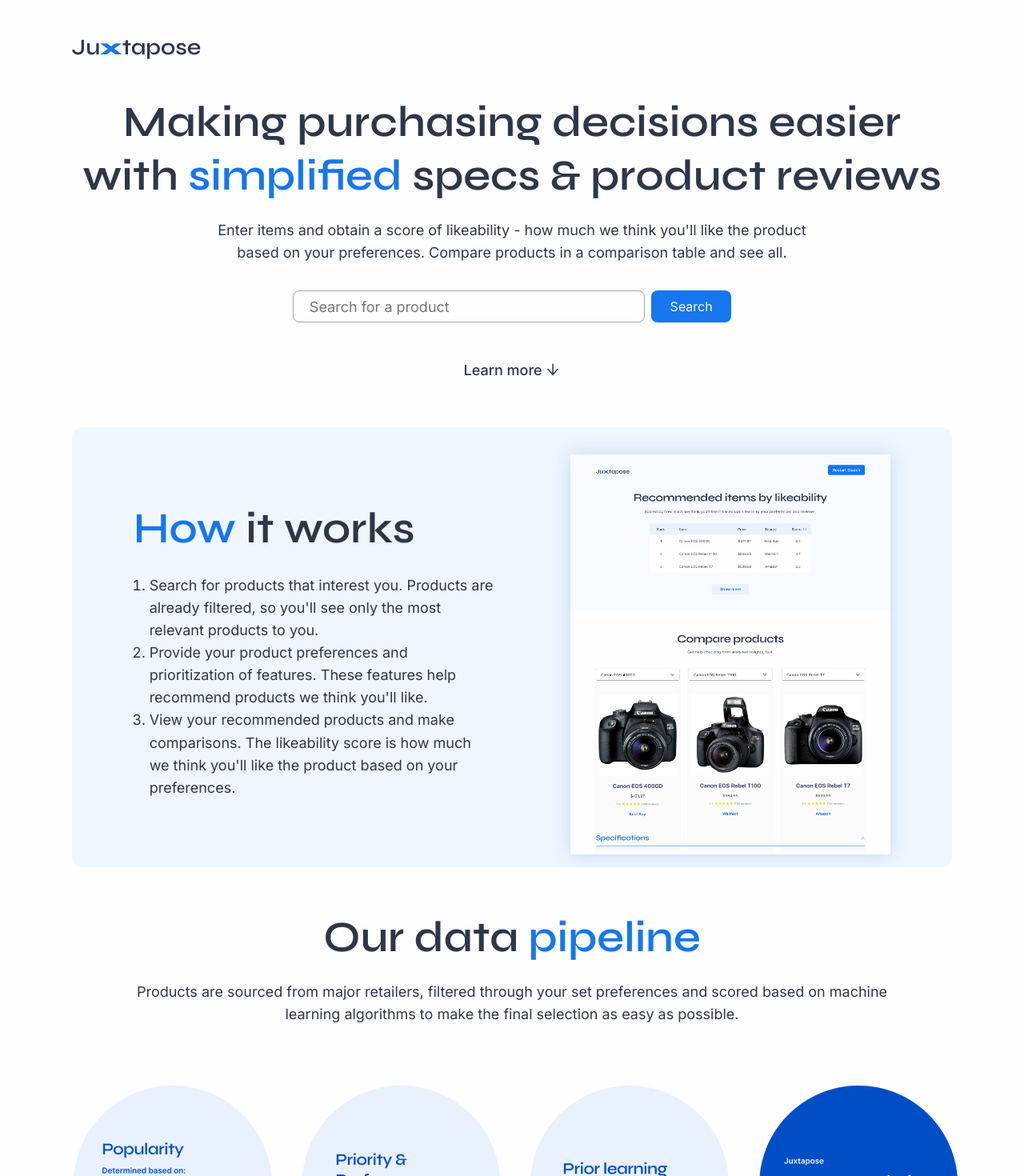
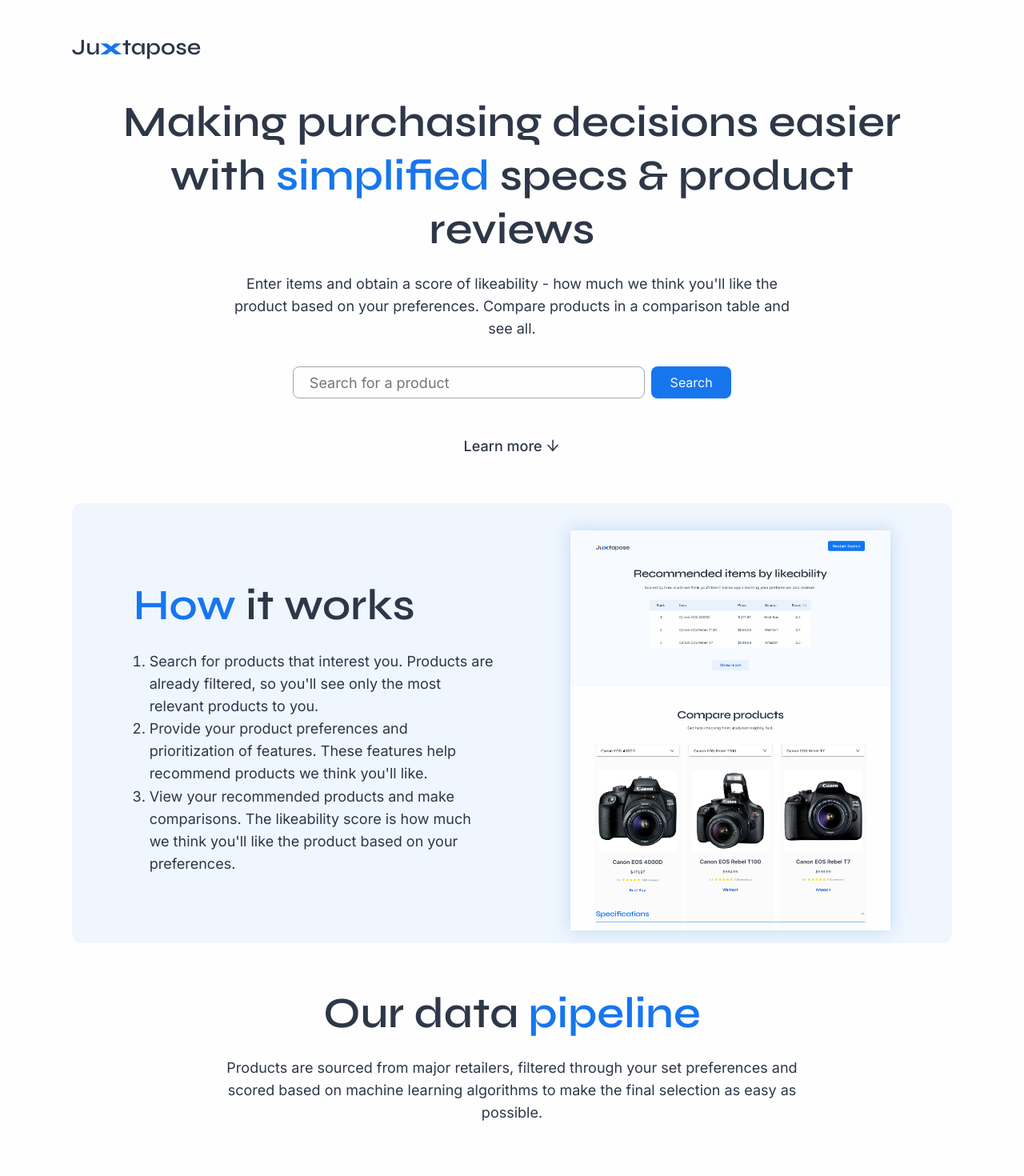
Before and after one commit to tzada8/capstone, a React (Create React App) app in the folder frontend/: page / in a window 1280 px wide. Shown: the top 1470 px of the page at 80% size. Built offline with nearby package versions, Linux system fonts and the light colour scheme.

Commit message:
Added max width for text for various screen sizes

```diff
--- a/frontend/src/pages/comparisons/Comparisons.jsx
+++ b/frontend/src/pages/comparisons/Comparisons.jsx
@@ -88,9 +88,9 @@ function Comparisons() {
             <Navbar isComparisonNav={true} />
 
             <div className="recommendation-section">
-                <h1 className="center-text">Recommend items by likeability</h1>
+                <h1 className="center-text max-width-heading">Recommend items by likeability</h1>
                 <br/>
-                <p className="body-1 center-text">Scored by how much we think you'll like it based upon learning your preferences and reviews.</p>
+                <p className="body-1 center-text max-width-body">Scored by how much we think you'll like it based upon learning your preferences and reviews.</p>
                 <br/>
                 <RecommendationTable recommendations={showMoreRecommendations ? recommendations : recommendations.slice(0, numDisplayed)} />
                 <br/>
@@ -105,9 +105,9 @@ function Comparisons() {
             <br/>
 
             <div className="page-margin">
-                <h1 className="center-text">Compare products</h1>
+                <h1 className="center-text max-width-heading">Compare products</h1>
                 <br/>
-                <p className="body-1 center-text">Get help choosing from analyzed insights, fast.</p>
+                <p className="body-1 center-text max-width-body">Get help choosing from analyzed insights, fast.</p>
                 <br/>
                 <br/>
                 <br/>
--- a/frontend/src/pages/home/Home.jsx
+++ b/frontend/src/pages/home/Home.jsx
@@ -39,10 +39,11 @@ function Home() {
                 onClose={() => setIsPreferencesModalOpen(false)}
             />
 
-            <h1 className="center-text">Making purchasing decisions easier with <span className="text-highlight">simplified</span> specs & product reviews</h1>
+            <h1 className="center-text max-width-heading">Making purchasing decisions easier with <span className="text-highlight">simplified</span> specs & product reviews</h1>
             <br/>
-            <p className="body-1 center-text">Enter items and obtain a score of likeability - how much we think you'll like the product</p>
-            <p className="body-1 center-text">based on your preferences. Compare products in a comparison table and see all.</p>
+            <p className="body-1 center-text max-width-body">
+                Enter items and obtain a score of likeability - how much we think you'll like the product based on your preferences. Compare products in a comparison table and see all.
+            </p>
             {/* TODO: Need to limit users to only search for camera specific items. */}
             <SearchBar
                 isButtonInsideBar={false}
--- a/frontend/src/pages/home/data-pipeline/DataPipeline.jsx
+++ b/frontend/src/pages/home/data-pipeline/DataPipeline.jsx
@@ -6,10 +6,11 @@ import dataPipelineDiagram from "../../../images/home/data-pipeline.png";
 function DataPipeline() {
     return (
         <div className="data-pipeline">
-            <h1 className="center-text">Our data <span className="text-highlight">pipeline</span></h1>
+            <h1 className="center-text max-width-heading">Our data <span className="text-highlight">pipeline</span></h1>
             <br/>
-            <p className="body-1 center-text">Products are sourced from major retailers, filtered through your set preferences and scored based on machine</p>
-            <p className="body-1 center-text">learning algorithms to make the final selection as easy as possible.</p>
+            <p className="body-1 center-text max-width-body">
+                Products are sourced from major retailers, filtered through your set preferences and scored based on machine learning algorithms to make the final selection as easy as possible.
+            </p>
             <br/>
             <img className="data-pipeline-diagram" src={dataPipelineDiagram} alt=""/>
         </div>
--- a/frontend/src/pages/home/how-it-works/HowItWorks.jsx
+++ b/frontend/src/pages/home/how-it-works/HowItWorks.jsx
@@ -7,7 +7,7 @@ function HowItWorks() {
     return (
         <div id="learn-more-jump" className="how-it-works">
             <div className="how-it-works-text-container">
-                <h1 className="how-it-works-title"><span className="text-highlight">How</span> it works</h1>
+                <h1 className="how-it-works-title max-width-heading"><span className="text-highlight">How</span> it works</h1>
                 <ol className="steps-container">
                     <li className="body-1 how-it-works-step">Search for products that interest you. Products are already filtered, so you'll see only the most relevant products to you.</li>
                     <li className="body-1 how-it-works-step">Provide your product preferences and prioritization of features. These features help recommend products we think you'll like.</li>
--- a/frontend/src/pages/product-search/ProductSearch.jsx
+++ b/frontend/src/pages/product-search/ProductSearch.jsx
@@ -145,10 +145,10 @@ function ProductSearch() {
 
                 <Navbar isComparisonNav={false} />
 
-                <h1 className="center-text">Select products to compare</h1>
-                <p className="body-1 center-text">Obtain recommendations for the products you select you will like most using a likeability</p>
-                <p className="body-1 center-text">rating based off of your learned preferences and aggregated product reviews</p>
-                <br/>
+                <h1 className="center-text max-width-heading">Select products to compare</h1>
+                <p className="body-1 center-text max-width-body">
+                    Obtain recommendations for the products you select you will like most using a likeability rating based off of your learned preferences and aggregated product reviews
+                </p>
                 <div className="search-and-selected">
                     <SearchBar
                         isButtonInsideBar={true}
@@ -164,7 +164,7 @@ function ProductSearch() {
                 <br/>
                 <div className="picked-for-you">
                     <h4>Picked for you</h4>
-                    <p className="body-1">Based on how much you liked previous recommendation rankings and answers to question</p>
+                    <p className="body-1 max-width-body">Based on how much you liked previous recommendation rankings and answers to question</p>
                     {productData.slice(0, numPickedForYou).map(product => (
                         <ProductOption
                             data={product}
--- a/frontend/src/styles/text.css
+++ b/frontend/src/styles/text.css
@@ -39,6 +39,14 @@ h4 {
 .center-text {
     text-align: center;
     margin: 0 auto;
+}
+
+.max-width-heading {
+    max-width: 90%;
+}
+
+.max-width-body {
+    max-width: 65%;
 }
 
 .body-1, .body-1-medium, .body-1-bold {
@@ -96,3 +104,25 @@ h4 {
 .body-3-bold {
     font-weight: 700;
 }
+
+/* DESKTOP SCREEN */
+@media screen and (min-width: 1500px) {
+    .max-width-heading {
+        max-width: 80%;
+    }
+
+    .max-width-body {
+        max-width: 50%;
+    }
+}
+
+/* SMALL SCREEN */
+@media screen and (max-width: 960px) {
+    .max-width-heading {
+        max-width: 100%;
+    }
+
+    .max-width-body {
+        max-width: 100%;
+    }
+}
```
